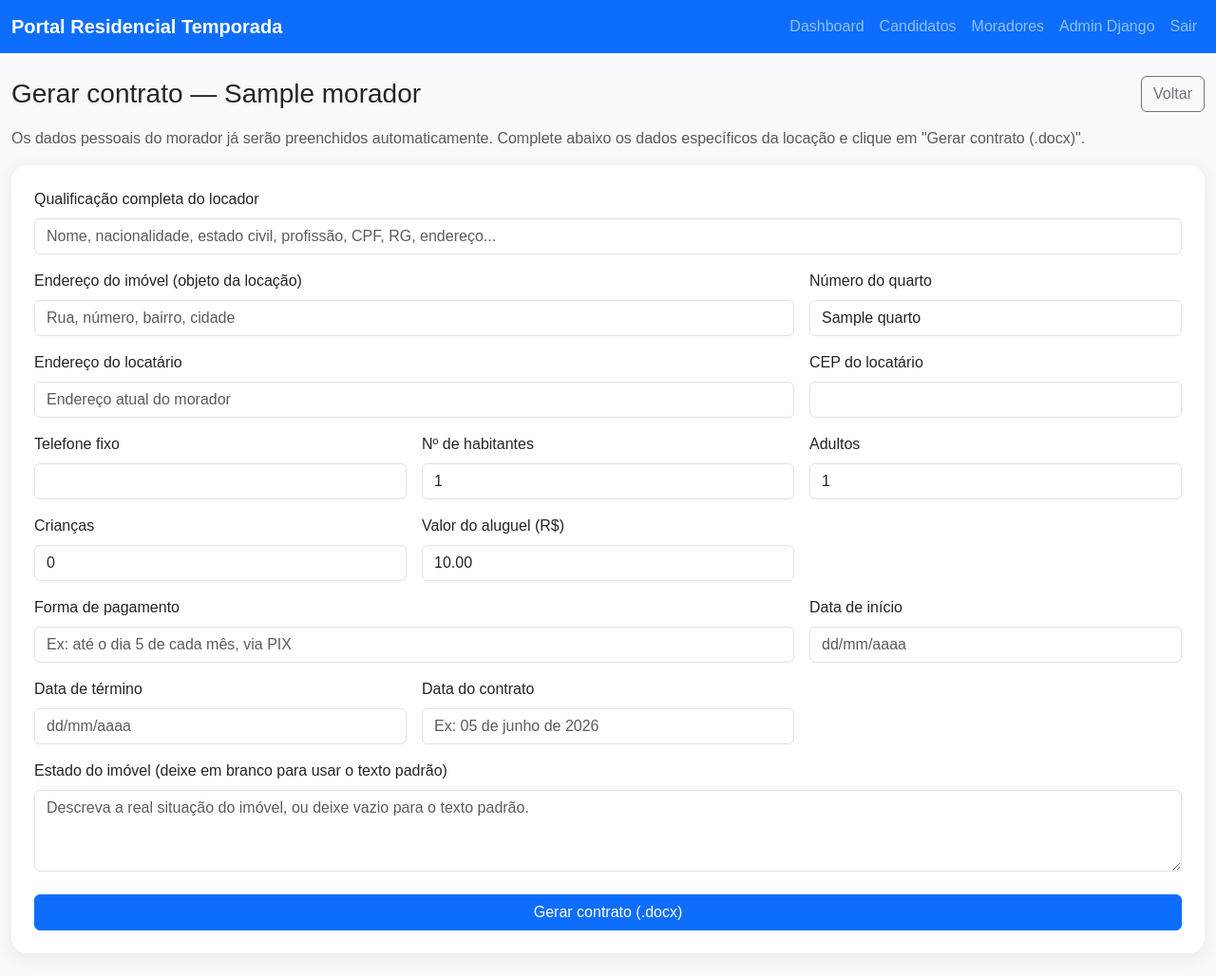
After one commit to RobertoPiovesan1952/portal_residencial_temporada, a Django app: page /portal/moradores/1/contrato/ in a window 1280 px wide. The commit adds this page. Shown: the whole page at 95% size. Run offline with Django 5.2, Linux system fonts and the light colour scheme; a user stored in the database is signed in; tables that the repository leaves empty hold one stand-in row (values such as "Sample post").

Commit message:
Adiciona geracao de contrato de locacao em docx

```diff
--- a/moradores/views.py
+++ b/moradores/views.py
@@ -1,8 +1,42 @@
 from django.contrib.auth.decorators import login_required
 from django.shortcuts import render, get_object_or_404, redirect
 from django.contrib import messages
+from django.http import HttpResponse
 from .models import Candidato, Morador, ContatoEmergencia
 from .forms import MoradorForm
+from .contrato import gerar_contrato_docx
+
+
+@login_required
+def gerar_contrato(request, pk):
+    morador = get_object_or_404(Morador, pk=pk)
+    if request.method == "POST":
+        dados = {
+            "qualificacao_locador": request.POST.get("qualificacao_locador", "").strip(),
+            "endereco_locatario": request.POST.get("endereco_locatario", "").strip(),
+            "cep_locatario": request.POST.get("cep_locatario", "").strip(),
+            "tel_fixo": request.POST.get("tel_fixo", "").strip(),
+            "endereco_imovel": request.POST.get("endereco_imovel", "").strip(),
+            "numero_quarto": request.POST.get("numero_quarto", "").strip(),
+            "num_habitantes": request.POST.get("num_habitantes", "").strip(),
+            "num_adultos": request.POST.get("num_adultos", "").strip(),
+            "num_criancas": request.POST.get("num_criancas", "").strip(),
+            "valor": request.POST.get("valor", "").strip(),
+            "forma_pagamento": request.POST.get("forma_pagamento", "").strip(),
+            "data_inicio": request.POST.get("data_inicio", "").strip(),
+            "data_fim": request.POST.get("data_fim", "").strip(),
+            "data_contrato": request.POST.get("data_contrato", "").strip(),
+            "estado_imovel": request.POST.get("estado_imovel", "").strip(),
+        }
+        buffer = gerar_contrato_docx(morador, dados)
+        filename = f"contrato_{morador.nome.replace(' ', '_').lower()}.docx"
+        response = HttpResponse(
+            buffer.read(),
+            content_type="application/vnd.openxmlformats-officedocument.wordprocessingml.document",
+        )
+        response["Content-Disposition"] = f'attachment; filename="{filename}"'
+        return response
+    return render(request, "moradores/gerar_contrato.html", {"morador": morador})
 
 @login_required
 def candidatos_lista(request):
--- a/portal_residencial/urls.py
+++ b/portal_residencial/urls.py
@@ -25,6 +25,7 @@ urlpatterns = [
     path("portal/candidatos/<int:pk>/aprovar/", moradores.aprovar_candidato, name="aprovar_candidato"),
     path("portal/moradores/", moradores.moradores_lista, name="moradores_lista"),
     path("portal/moradores/<int:pk>/", moradores.morador_detalhe, name="morador_detalhe"),
+    path("portal/moradores/<int:pk>/contrato/", moradores.gerar_contrato, name="gerar_contrato"),
 ]
 
 if settings.DEBUG:
--- a/requirements.txt
+++ b/requirements.txt
@@ -5,3 +5,4 @@ whitenoise>=6.6
 gunicorn>=21.2
 dj-database-url>=2.1
 psycopg2-binary>=2.9
+python-docx>=1.1
--- a/templates/moradores/detalhe.html
+++ b/templates/moradores/detalhe.html
@@ -1,6 +1,9 @@
 {% extends "base/admin.html" %}
 {% block content %}
-<h1>{{ morador.nome }}</h1>
+<div class="d-flex justify-content-between align-items-center mb-3">
+  <h1 class="mb-0">{{ morador.nome }}</h1>
+  <a href="/portal/moradores/{{ morador.pk }}/contrato/" class="btn btn-success">📄 Gerar contrato</a>
+</div>
 <div class="row g-4">
   <div class="col-lg-8">
     <form method="post" class="card p-4">
--- /dev/null
+++ b/templates/moradores/gerar_contrato.html
@@ -0,0 +1,82 @@
+{% extends "base/admin.html" %}
+{% block content %}
+<div class="d-flex justify-content-between align-items-center mb-3">
+  <h1 class="h3 mb-0">Gerar contrato — {{ morador.nome }}</h1>
+  <a href="/portal/moradores/{{ morador.pk }}/" class="btn btn-outline-secondary">Voltar</a>
+</div>
+<p class="text-muted">Os dados pessoais do morador já serão preenchidos automaticamente. Complete abaixo os dados específicos da locação e clique em "Gerar contrato (.docx)".</p>
+
+<form method="post" class="card p-4">
+  {% csrf_token %}
+  <div class="row g-3">
+    <div class="col-12">
+      <label class="form-label">Qualificação completa do locador</label>
+      <input type="text" name="qualificacao_locador" class="form-control" placeholder="Nome, nacionalidade, estado civil, profissão, CPF, RG, endereço...">
+    </div>
+
+    <div class="col-md-8">
+      <label class="form-label">Endereço do imóvel (objeto da locação)</label>
+      <input type="text" name="endereco_imovel" class="form-control" placeholder="Rua, número, bairro, cidade">
+    </div>
+    <div class="col-md-4">
+      <label class="form-label">Número do quarto</label>
+      <input type="text" name="numero_quarto" class="form-control" value="{% if morador.quarto %}{{ morador.quarto.nome }}{% endif %}">
+    </div>
+
+    <div class="col-md-8">
+      <label class="form-label">Endereço do locatário</label>
+      <input type="text" name="endereco_locatario" class="form-control" placeholder="Endereço atual do morador">
+    </div>
+    <div class="col-md-4">
+      <label class="form-label">CEP do locatário</label>
+      <input type="text" name="cep_locatario" class="form-control">
+    </div>
+    <div class="col-md-4">
+      <label class="form-label">Telefone fixo</label>
+      <input type="text" name="tel_fixo" class="form-control">
+    </div>
+
+    <div class="col-md-4">
+      <label class="form-label">Nº de habitantes</label>
+      <input type="text" name="num_habitantes" class="form-control" value="1">
+    </div>
+    <div class="col-md-4">
+      <label class="form-label">Adultos</label>
+      <input type="text" name="num_adultos" class="form-control" value="1">
+    </div>
+    <div class="col-md-4">
+      <label class="form-label">Crianças</label>
+      <input type="text" name="num_criancas" class="form-control" value="0">
+    </div>
+
+    <div class="col-md-4">
+      <label class="form-label">Valor do aluguel (R$)</label>
+      <input type="text" name="valor" class="form-control" value="{{ morador.valor_contratado|stringformat:'.2f' }}">
+    </div>
+    <div class="col-md-8">
+      <label class="form-label">Forma de pagamento</label>
+      <input type="text" name="forma_pagamento" class="form-control" placeholder="Ex: até o dia 5 de cada mês, via PIX">
+    </div>
+
+    <div class="col-md-4">
+      <label class="form-label">Data de início</label>
+      <input type="text" name="data_inicio" class="form-control" placeholder="dd/mm/aaaa">
+    </div>
+    <div class="col-md-4">
+      <label class="form-label">Data de término</label>
+      <input type="text" name="data_fim" class="form-control" placeholder="dd/mm/aaaa">
+    </div>
+    <div class="col-md-4">
+      <label class="form-label">Data do contrato</label>
+      <input type="text" name="data_contrato" class="form-control" placeholder="Ex: 05 de junho de 2026">
+    </div>
+
+    <div class="col-12">
+      <label class="form-label">Estado do imóvel (deixe em branco para usar o texto padrão)</label>
+      <textarea name="estado_imovel" class="form-control" rows="3" placeholder="Descreva a real situação do imóvel, ou deixe vazio para o texto padrão."></textarea>
+    </div>
+  </div>
+
+  <button class="btn btn-primary mt-4">Gerar contrato (.docx)</button>
+</form>
+{% endblock %}
```
Also changed, not shown: moradores/contrato.py (added, +119 -0 lines).
